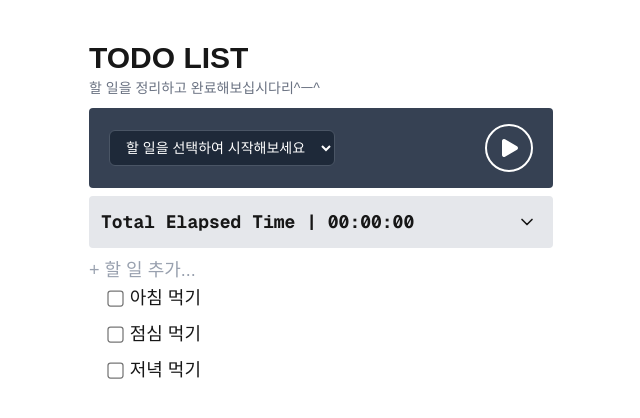
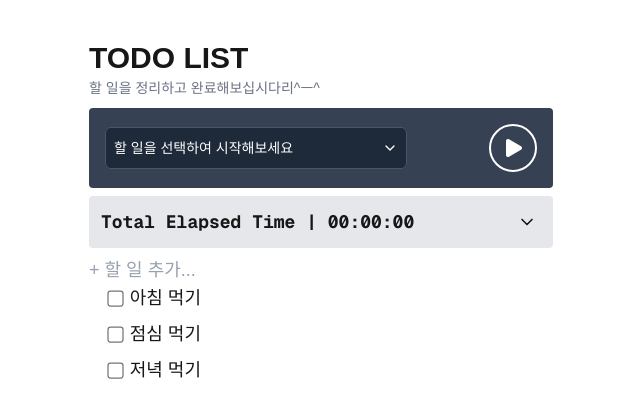
Before and after one commit to Rodgershyeonsik/toy-todo, a Next.js app: page / in a window 1280 px wide. Shown: the top 418 px of the page, without its empty margins (319-959 px from the left). Built offline with nearby package versions, Linux system fonts and the light colour scheme.

Commit message:
feat: customize select UI with elapsed time and new icon

```diff
--- a/components/TaskPlayer.tsx
+++ b/components/TaskPlayer.tsx
@@ -1,7 +1,7 @@
 import { TimerStep } from "@/types/timer";
 import { Todo } from "@/types/todo";
-import { Pause, Play, Square } from "lucide-react";
-import { formatTime } from "@/utils";
+import { ChevronDown, Pause, Play, Square } from "lucide-react";
+import { formatTime, formatTimeToEn } from "@/utils";
 
 type TaskPlayerProps = {
   timerStatus: TimerStep;
@@ -28,21 +28,31 @@ export default function TaskPlayer({
   const runningTodo = todos.find((todo) => todo.isRunning);
 
   return (
-    <div className="flex justify-between items-center my-2 bg-gray-700 text-white rounded-sm min-h-20 px-5 py-2 gap-5">
+    <div className="flex justify-between items-center my-2 bg-gray-700 text-white rounded-sm min-h-20 px-4 py-2">
       {timerStatus === "IDLE" ? (
         <div className="flex w-full justify-between items-center">
+          <div className="flex w-full relative max-w-[70%] items-center bg-gray-800 border border-gray-600 outline-none text-sm rounded-md cursor-pointer">
             <select
-            className="bg-gray-800 text-white text-sm rounded-md px-3 py-2 border border-gray-600 outline-none cursor-pointer transition-all"
+              className="w-full appearance-none px-2 py-2.5"
               onChange={(e) => onSelectTodo(e.target.value)}
             >
               <option value="">할 일을 선택하여 시작해보세요</option>
               {todos.map((todo) => (
                 <option key={todo.id} value={todo.id}>
                   {todo.task}
+                  {`(${formatTimeToEn(todo.elapsedTime ?? 0)})`}
                 </option>
               ))}
             </select>
-          <button className={taskPlayerButtonStyle} onClick={onPlayTimer}>
+            <ChevronDown
+              size={16}
+              className="absolute right-2 ml-1.5 pointer-events-none"
+            />
+          </div>
+          <button
+            className={`${taskPlayerButtonStyle} shrink-0 ml-1.5`}
+            onClick={onPlayTimer}
+          >
             <Play className="fill-white stroke-none" />
           </button>
         </div>
```
Lines whose indentation alone changed are shown as unchanged.
